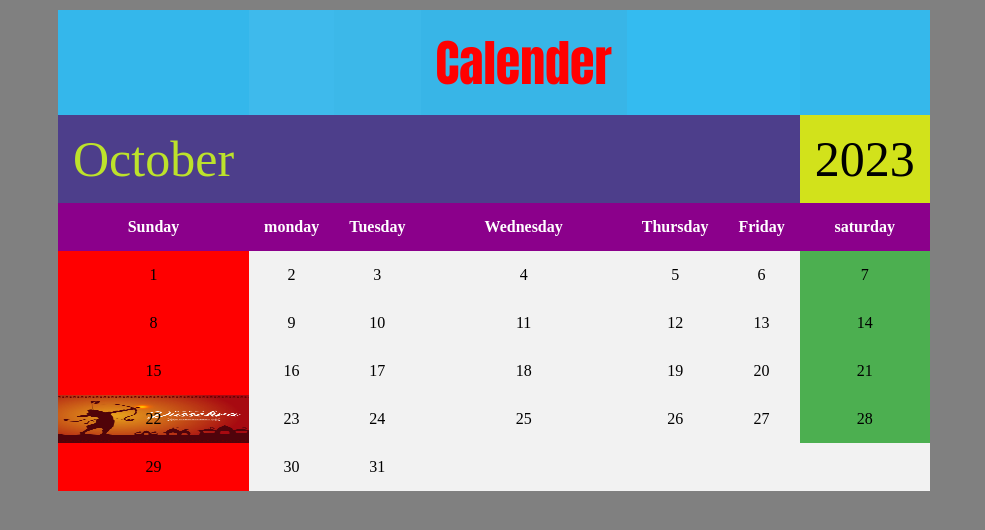
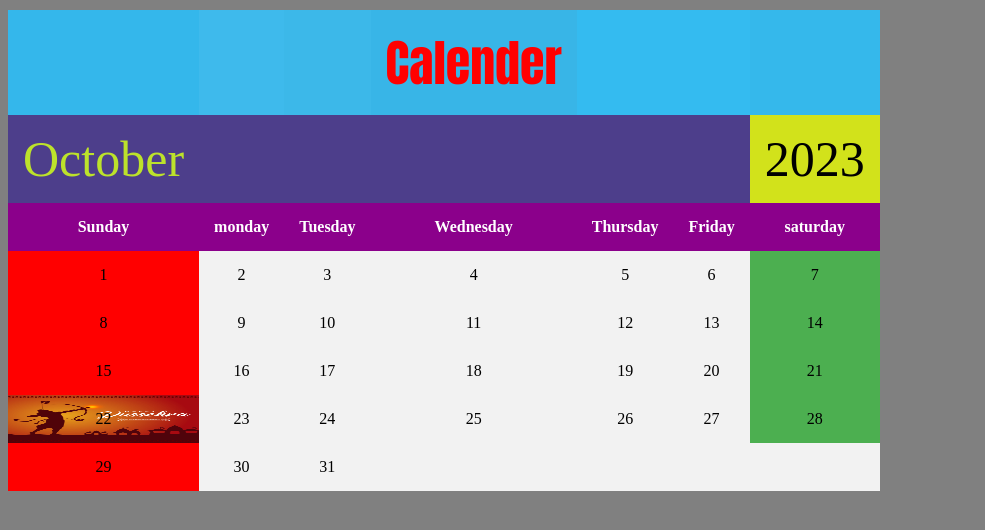
Before and after one commit to Praveenkumar0101/CSS.Files, a plain HTML site: page cal 2.html in a window 1280 px wide. Shown: the whole page, without its empty margins (0-985 px from the left). Drawn offline with Linux system fonts and the light colour scheme.

Commit message:
Update cal 2.html

```diff
--- a/cal 2.html
+++ b/cal 2.html
@@ -25,7 +25,7 @@ td {
 </style>
 </head>
 <body style="background-color: grey">
-<table style="width: 30%;margin-left: 50px; margin-top: 10px;">
+<table style="width: 30%; margin-top: 10px;">
 
   <tr>
     <td style="background-color:rgb(52, 183, 235)"></td>
```
